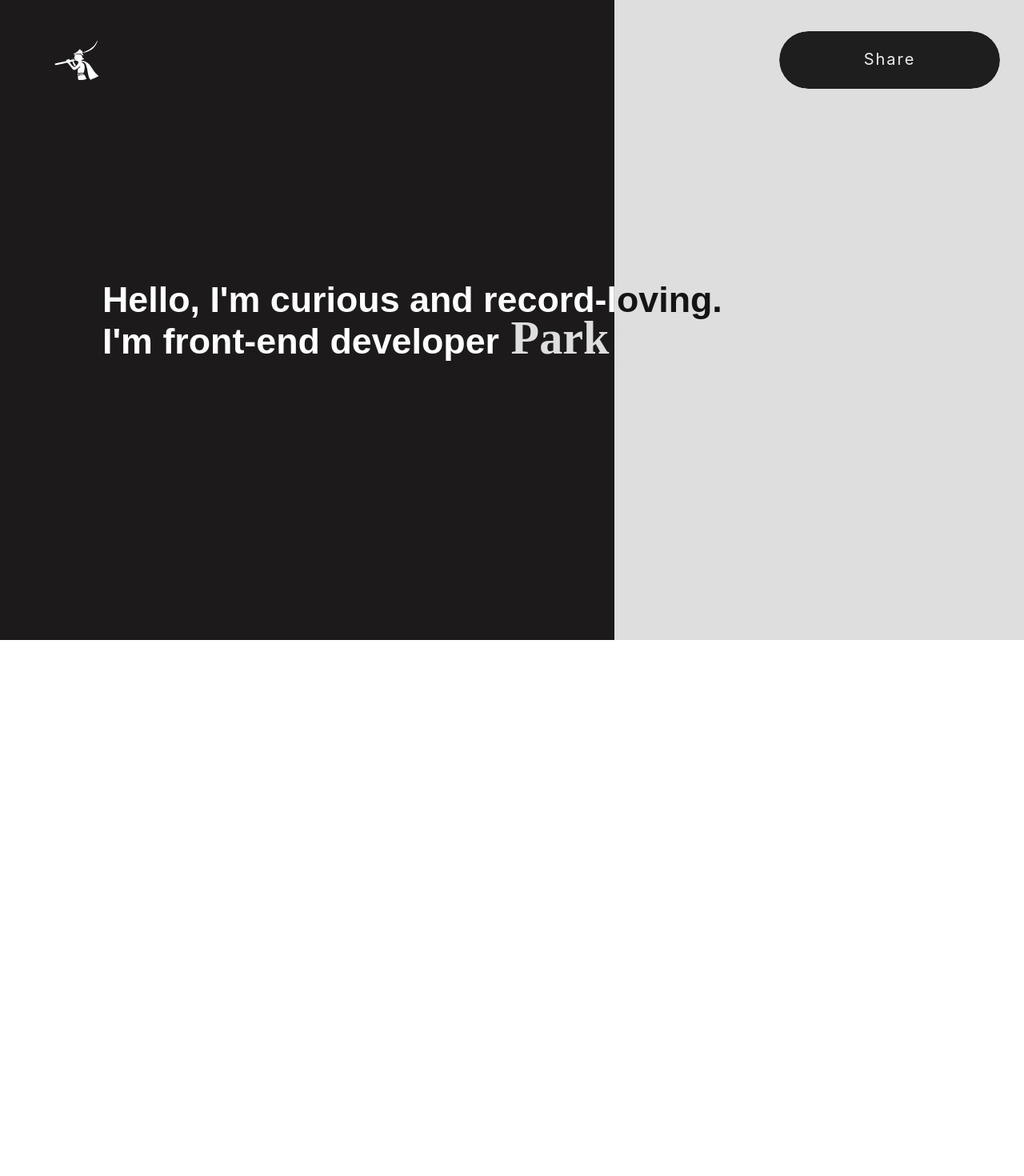
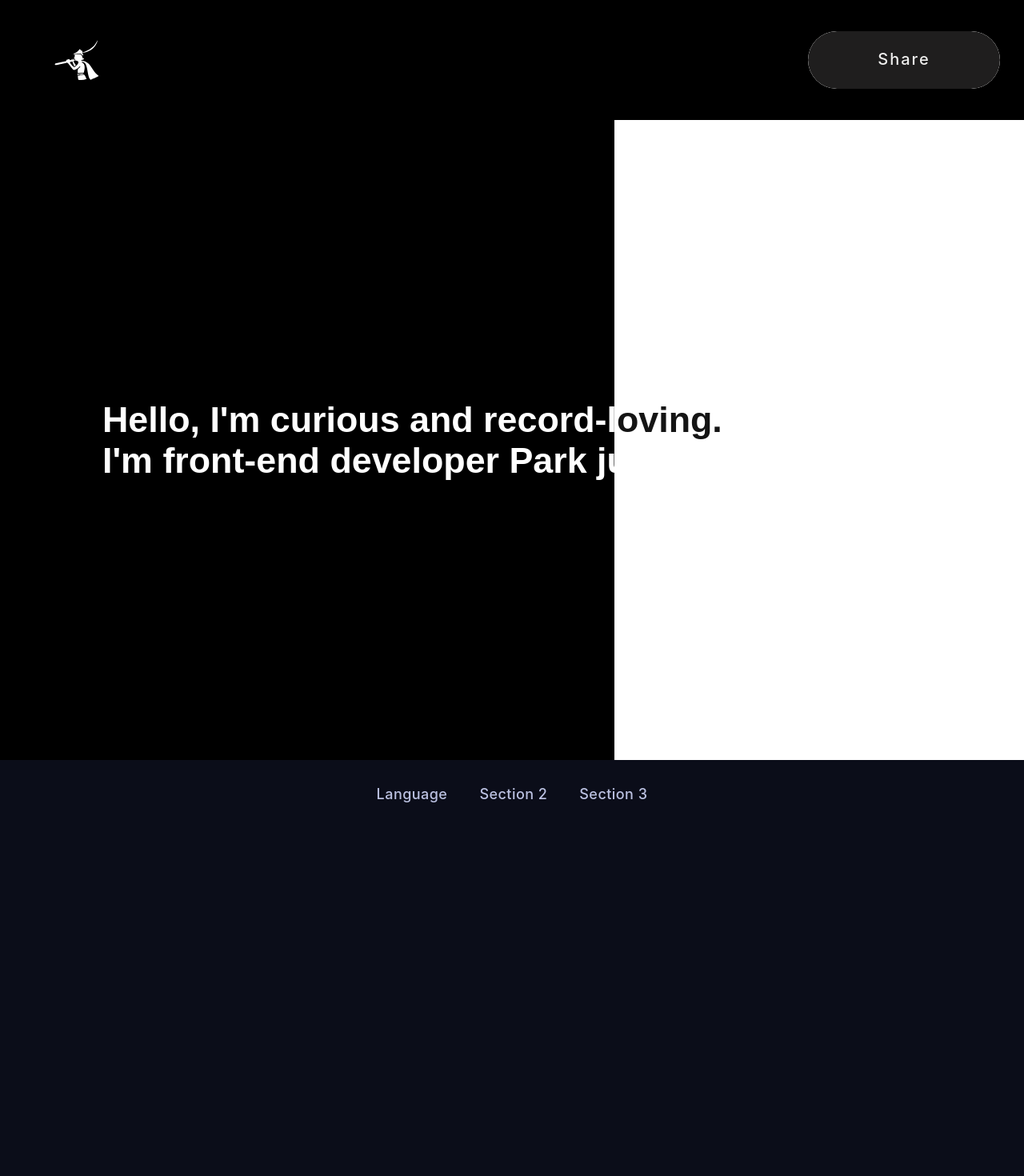
Before and after one commit to jjunseokk/FrontEnd-Resume, a React (Create React App) app: page / in a window 1280 px wide. Shown: the top 1470 px of the page at 80% size. Before the commit the page ends 800 px from the top, so only its background shows below. Built offline with nearby package versions, Linux system fonts and the light colour scheme.

Commit message:
페럴랙스 추가, 페이지 업 버튼 추가, css 변경

```diff
--- a/package.json
+++ b/package.json
@@ -12,13 +12,17 @@
     "@testing-library/react": "^13.4.0",
     "@testing-library/user-event": "^13.5.0",
     "gsap": "^3.11.4",
+    "localforage": "^1.10.0",
+    "match-sorter": "^6.3.1",
     "momentum-slider": "^0.0.8",
     "react": "^18.2.0",
     "react-dom": "^18.2.0",
     "react-flip-toolkit": "^7.0.17",
     "react-gsap": "^3.2.1",
     "react-loading-screen": "^0.0.17",
+    "react-router-dom": "^6.8.2",
     "react-scripts": "5.0.1",
+    "sort-by": "^1.2.0",
     "styled-component": "^2.8.0",
     "styled-components": "^5.3.6",
     "swiper": "^9.1.0",
--- a/src/App.js
+++ b/src/App.js
@@ -57,7 +57,7 @@ function App() {
             <div className={scrollEvent > 650 ? "white_bg" : "black_bg"}>
               <Header />
               <Introduce/>
-              {/* <Project2 /> */}
+              <Project2 />
             </div>
           )
       }
--- a/src/Components/Header.js
+++ b/src/Components/Header.js
@@ -38,6 +38,9 @@ function Header() {
                 <FontAwesomeIcon icon={faPiedPiperAlt}
                     style={{ fontSize: 50 }} className={scrollEvent > 500 ? "Logo font_color_black" : "Logo font_color_white"}
                 />
+                <div className="linkBtnArea">
+
+                </div>
                 <div className="btn_wrap">
                     <span className="snsArea">Share</span>
                     <div className="container">
@@ -87,8 +90,9 @@ const TopMenu = styled.div`
     display: flex;
     justify-content: space-between;
     align-items: center;
-    position: fixed;
-    z-index: 100;
+    background-color: transparent;
+    /* position: fixed; */
+    z-index: 10;
 `;
 
 export default Header;
--- a/src/Components/Project.js
+++ b/src/Components/Project.js
@@ -20,7 +20,7 @@ import Bongues from '../asset/Image/Bongues.png';
 function Project() {
     const Container = styled.div`
     width: 50vw;
-    border: 1px solid red;
+    /* border: 1px solid red; */
     margin: 0 auto;
     background-color: ${(props) => props.bgColor}; //props로 받기!!!!
 `;
--- a/src/Components/Project2.js
+++ b/src/Components/Project2.js
@@ -0,0 +1,65 @@
+import React, { useEffect } from "react";
+import '../Style/project2.css';
+import { FontAwesomeIcon } from "@fortawesome/react-fontawesome";
+import Project from '../Components/Project';
+
+import { faCircleUp } from "@fortawesome/free-regular-svg-icons";
+
+function Project2() {
+
+    useEffect(() => {
+        const script = document.createElement("script");
+        script.src = "https://cdnjs.cloudflare.com/ajax/libs/iamdustan-smoothscroll/0.4.0/smoothscroll.min.js"
+        script.async = true
+        document.body.appendChild(script);
+    })
+
+    document.querySelectorAll('a').forEach(elem => {
+        elem.addEventListener('click', e => {
+            e.preventDefault();
+            document.querySelector(elem.getAttribute('href')).scrollIntoView({
+                behavior: 'smooth',
+                offsetTop: 20
+            });
+        });
+    });
+
+    const MoveToTop = () => {
+        // top:0 >> 맨위로  behavior:smooth >> 부드럽게 이동할수 있게 설정하는 속성
+        window.scrollTo({ top: 0, behavior: 'smooth' });
+    };
+
+    return (
+        <div className="project2-container">
+            <nav>
+                <ul>
+                    <li><a href="#section-1">Language</a></li>
+                    <li><a href="#section-2">Section 2</a></li>
+                    <li><a href="#section-3">Section 3</a></li>
+                </ul>
+            </nav>
+
+            <section id="section-1">
+                <div className="languageAera">
+
+                </div>
+            </section>
+
+            <section id="section-2">
+                <span>
+                    <Project/>
+                </span>
+            </section>
+
+            <section id="section-3">
+                <span>Section 3</span>
+                <FontAwesomeIcon className="scrollUp" icon={faCircleUp} onClick={MoveToTop}/>
+            </section>
+
+        </div>
+
+    )
+}
+
+
+export default Project2;
--- a/src/Style/introduce.css
+++ b/src/Style/introduce.css
@@ -3,8 +3,8 @@
     --yellow: rgb(253, 216, 53);
     --blue: rgb(98, 0, 234);
 
-    --c1: rgb(28, 26, 26);
-    --c2: rgb(222, 222, 222);
+    --c1: rgb(0, 0, 0);
+    --c2: rgb(255, 255, 255);
 
     --left-color: var(--c1);
     --right-color: var(--c2);
@@ -36,8 +36,9 @@
   }
 
   .side .fancy {
-    font-family: "Lobster", cursive;
-    font-size: 1.3em;
+    font-family: "Rubik", sans-serif;
+    font-size: 1em;
+    font-weight: bold;
     line-height: 0.8em;
   }
 
--- a/src/Style/project2.css
+++ b/src/Style/project2.css
@@ -0,0 +1,92 @@
+:root{
+    --c : #BBC1E1
+}
+
+.project2-container{
+    height: 100vh;
+    width: 100vw;
+    position: relative;
+}
+nav {
+    position: absolute;
+    top: 32px;
+    left: 0;
+    right: 0;
+    background-color: transparent;
+}
+
+ul {
+    margin: 0;
+    padding: 0;
+    list-style: none;
+    display: flex;
+    justify-content: center;
+}
+
+li:not(:last-child) {
+    margin-right: 40px;
+}
+
+a {
+    display: block;
+    font-size: 18px;
+    font-weight: 500;
+    letter-spacing: .025em;
+    text-decoration: none;
+    color: var(--c);
+    transition: color .3s ease;
+    cursor: pointer;
+}
+
+a:hover {
+    --c: #fff;
+}
+
+section {
+    min-height: 100vh;
+    display: flex;
+    justify-content: center;
+    align-items: center;
+}
+
+span {
+    font-size: 60px;
+    font-weight: 500;
+    color: #fff;
+}
+
+
+a {
+    text-decoration: none;
+    color: var(--c, #A6ACCD);
+    transition: color .3s ease;
+    z-index: 10;
+}
+
+a:hover {
+    --c: #fff;
+}
+
+
+
+#section-1,
+#section-3 {
+    background: #0B0D19;
+}
+
+#section-2 {
+    background: #131524;
+}
+
+#section-3{
+    position: relative;
+}
+
+.scrollUp{
+    font-size: 50px;
+    color: white;
+    position: absolute;
+    right: 30px;
+    bottom: 30px;
+    cursor: pointer;
+}
```
Also changed, not shown: src/asset/Image/scroll-up.png (added), 1 other file (tests, documents, lock files or other folders).
